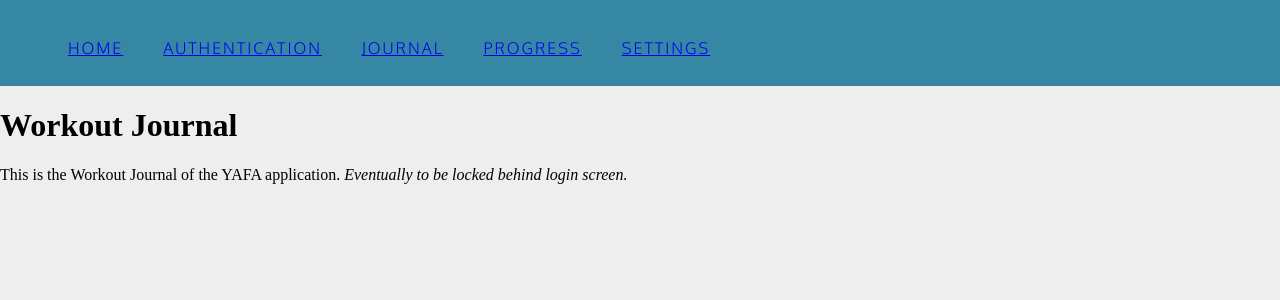
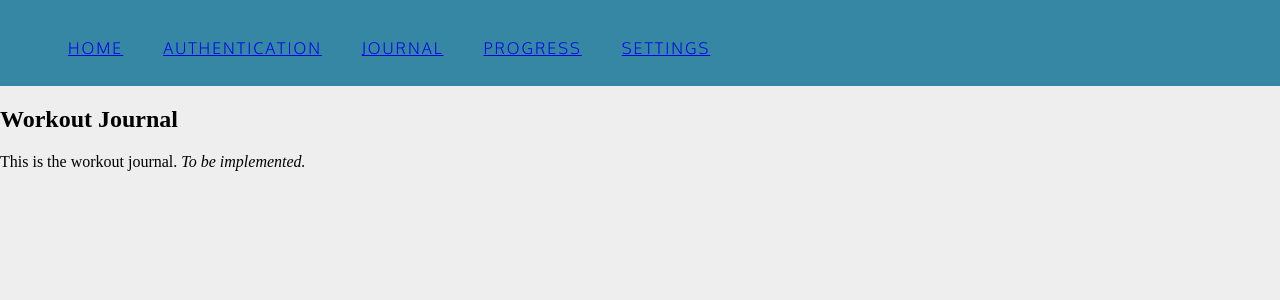
Before and after one commit to SaraTammame/Software-Engineering-Term-Project, a Flask app: page /journal in a window 1280 px wide. Shown: the top 300 px of the page. Run offline with Flask 3, Linux system fonts and the light colour scheme.

Commit message:
updated journal.html syntax to Jinja

```diff
--- a/YAFA/app/templates/journal.html
+++ b/YAFA/app/templates/journal.html
@@ -1,19 +1,12 @@
-<!DOCTYPE html>
-<html>
-    <head>
-        <title>YAFA - Journal</title>
-         <link href="https://fonts.googleapis.com/css?family=Lato: 100,300,400,700|Luckiest+Guy|Oxygen:300,400" rel="stylesheet">
-        <link href="../static/style.css" type="text/css" rel="stylesheet">
-    </head>
-    <body>
-        <ul class="navigation">
-            <li><a href="./">Home</a></li>
-            <li><a href="./auth">Authentication</a></li>
-            <li class="active"><a href="./journal">Journal</a></li>
-            <li><a href="./progress">Progress</a></li>
-            <li><a href="./settings">Settings</a></li>
-        </ul>
-        <h1>Workout Journal</h1>
-        <p>This is the Workout Journal of the YAFA application. <em>Eventually to be locked behind login screen.</em></p>
-        </body>
-</html>
+{% extends "base.html" %}
+
+{% block title %}
+   Journal
+{% endblock %}
+
+{% block header %}
+    <h1>Workout Journal</h1>
+{% endblock %}
+{% block body %}
+    <p>This is the workout journal. <em>To be implemented.</em></p>
+{% endblock %}
```
